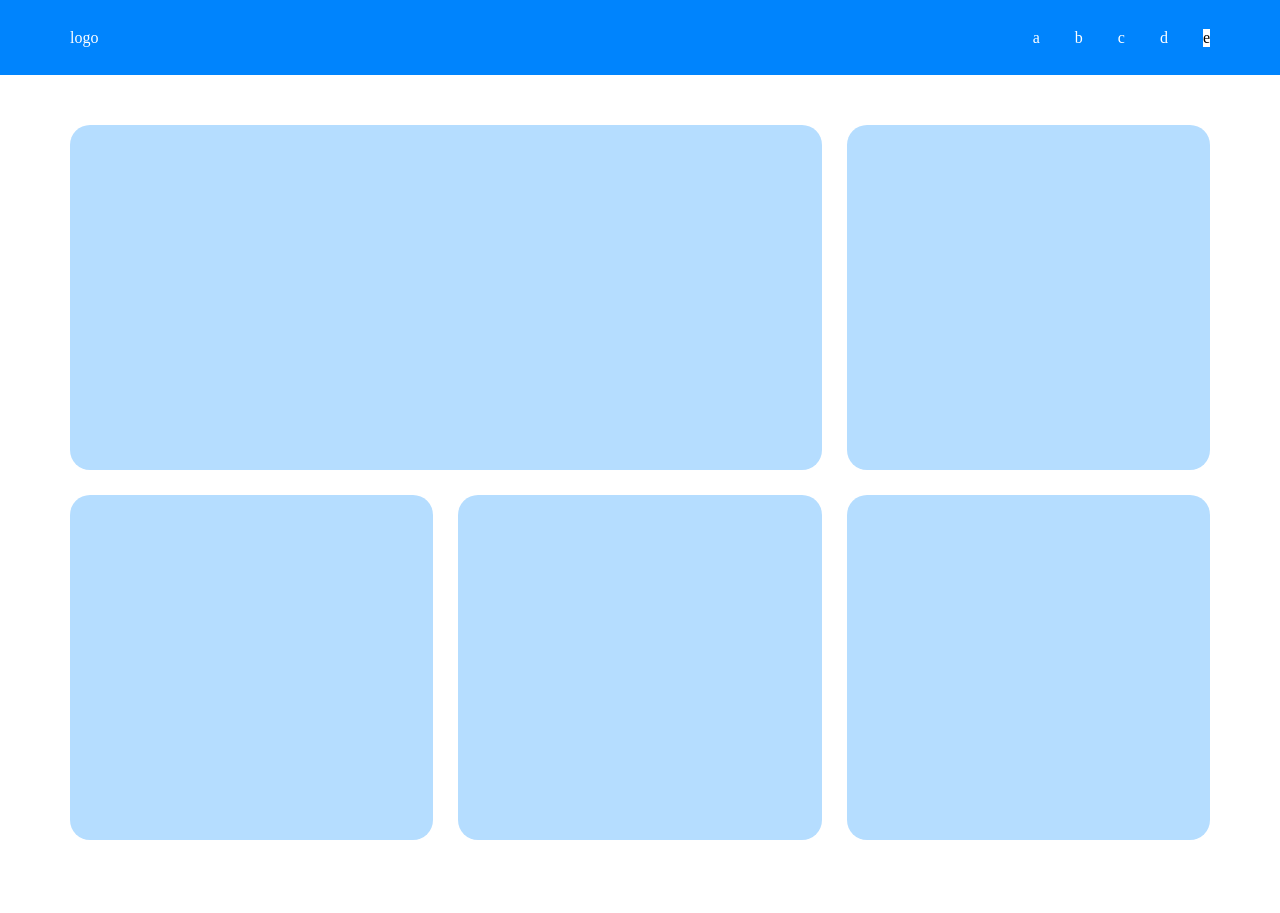
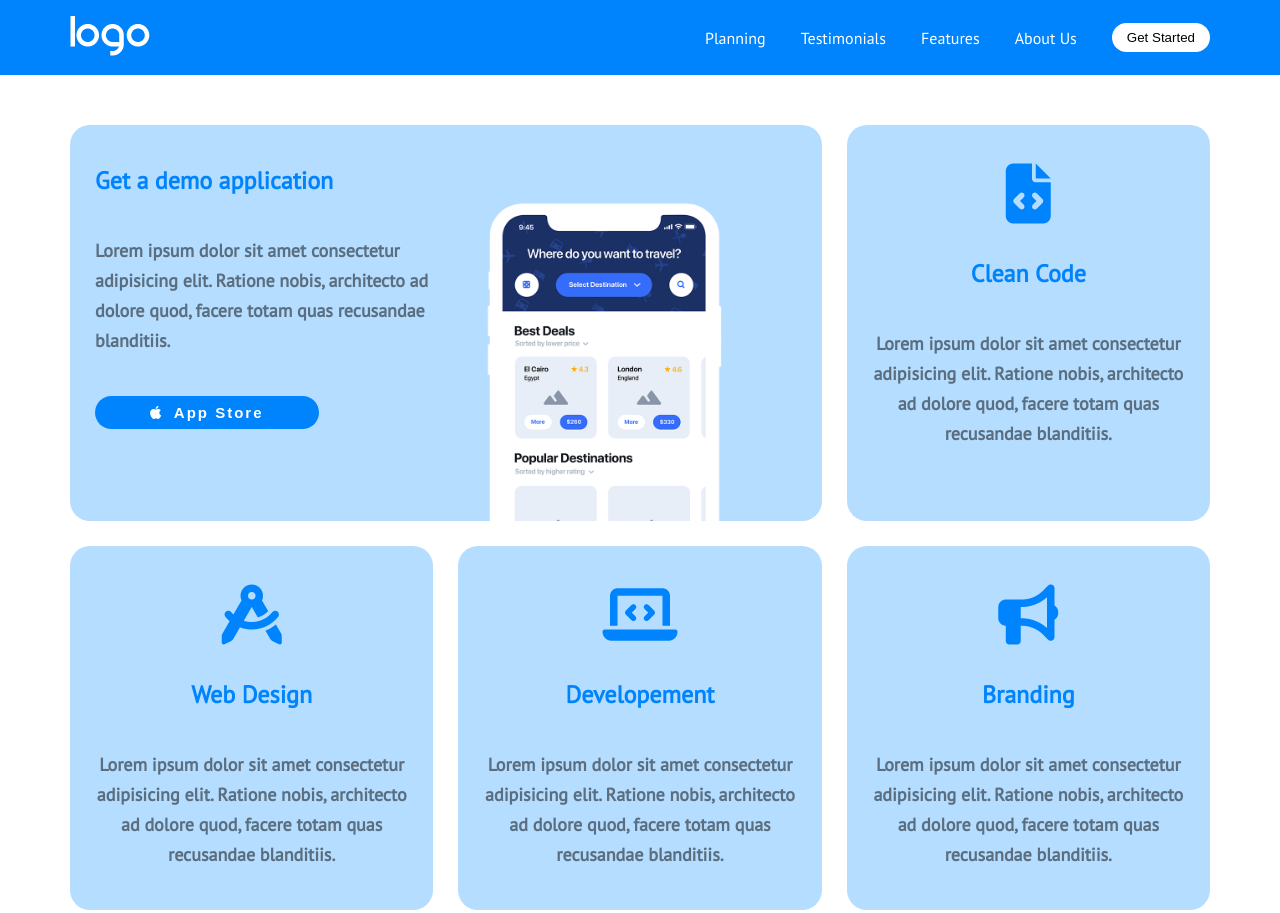
Before and after one commit to MirkoCherchi/htmlcss-responsive-layout, a plain HTML site: page index.html in a window 1280 px wide. Shown: the top 913 px of the page. Drawn offline with Linux system fonts and the light colour scheme.

Commit message:
feat: header e main sezione 1

```diff
--- a/css/style.css
+++ b/css/style.css
@@ -6,6 +6,11 @@
 }
 
 /* common */
+
+body{
+    font-family: 'PT Sans', sans-serif;
+}
+
 .container{
     width: 100%;
 }
@@ -17,7 +22,7 @@
 
 .nav-bar{
     background-color: #0084fd;
-    color: #ffffff;
+    color: #d9edff;
 }
 
 
@@ -30,11 +35,12 @@ ul li{
     list-style: none;
 }
 
-ul li .btn{
-    all: unset;
+.btn{
     color: #000000;
     background-color: #ffffff;
+    border: none;
 }
+
 
 /* header */
 .navigazione{
@@ -47,10 +53,16 @@ ul li .btn{
 .list-nav{
     display: flex;
     gap: 35px;
+    align-items: center;
 }
 
 .menu-icon{
     display: none;
+}
+
+.btn-nav{
+    padding: 7px 15px;
+    border-radius: 15px;
 }
 
 /* /header */
@@ -71,12 +83,66 @@ ul li .btn{
     width: calc((100% - 50px) / 3);
     background-color: #b5ddff;
     gap: 25px;
-    height: 345px;
     border-radius: 20px;
+    display: flex;
 }
 
 .blocco-big{
     width: calc((200% - 25px) / 3);
+
+}
+.left{
+    width: 50%;
+    padding: 40px 0 0 25px;
+}
+.right{
+    width: 50%;
+}
+
+.right .img-sez1{
+    width: 100%;
+    display: block;
+    padding: 70px 70px 0 0;
+}
+
+.p-sez1{
+    margin: 40px 0;
+    line-height: 30px;
+    color: #5a6e7f;
+    font-size: 18px;
+    font-weight: bold;
+}
+
+.text-sez1{
+    font-size: 24px;
+    color: #0084fd;
+}
+
+.btn-app{
+    padding: 8px 55px;
+    border-radius: 25px;
+    font-size: 15px;
+    background-color: #0084fd;
+    color: #ffffff;
+    font-weight: bolder;
+    letter-spacing: 2px;
+    cursor: pointer;
+}
+
+.fa-apple{
+    margin-right: 5px;
+}
+
+.blocco-mini{
+    display: block;
+    text-align: center;
+    padding: 30px 25px 0 25px;
+}
+
+.icon{
+    font-size: 60px;
+    color: #0084fd;
+    padding-bottom: 25px;
 }
 
 /* /seazione 1 */
@@ -213,9 +279,9 @@ ul li .btn{
 
 /* responsive */
 
-/* tablet da 0 a 768 */
+/* tablet da 0 a 992 */
 
-@media screen and (max-width: 768px) {
+@media screen and (max-width: 992px) {
 
     /* header */
     .list-nav{
@@ -236,6 +302,21 @@ ul li .btn{
         padding-top: 50px;
         padding-bottom: 105px;
     }
+
+    .blocco{
+        display: block;
+    }
+    .left{
+        width: 70%;
+    }
+    .right{
+        width: 60%;
+    }
+
+
+
+
+
     /* /sezione1 */
 
     /* sezione2 */
@@ -285,9 +366,9 @@ ul li .btn{
     /* /footer */
 
 }
-/* mobile da 0 a 576 */
+/* mobile da 0 a 768 */
 
-@media screen and (max-width: 576px) {
+@media screen and (max-width: 768px) {
 
     /* header */
     .fa-bars{
@@ -298,13 +379,39 @@ ul li .btn{
      /* main */
 
      /* sezione1 */
+
      .sezione1{
-        flex-direction: column;
+        display: block;
+        max-width: 768px;
      }
 
      .blocco{
+        display: block;
         width: 100%;
      }
+
+     .left,
+     .right{
+        width: 100%;
+        padding: 20px 25px 0 25px;
+        text-align: start;
+     }
+
+     .img-sez1{
+        width: 100%;
+        margin-left: 35px;
+     }
+
+     .blocco{
+        margin-bottom: 25px;
+     }
+
+     .blocco-mini{
+        padding-bottom: 25px;
+     }
+
+
+
     /* /sezione1 */
 
     /* sezione2 */
--- a/index.html
+++ b/index.html
@@ -11,6 +11,10 @@
         integrity="sha512-z3gLpd7yknf1YoNbCzqRKc4qyor8gaKU1qmn+CShxbuBusANI9QpRohGBreCFkKxLhei6S9CQXFEbbKuqLg0DA=="
         crossorigin="anonymous" referrerpolicy="no-referrer" />
 
+    <link rel="preconnect" href="https://fonts.googleapis.com">
+    <link rel="preconnect" href="https://fonts.gstatic.com" crossorigin>
+    <link href="https://fonts.googleapis.com/css2?family=PT+Sans&display=swap" rel="stylesheet">
+
     <!-- my css -->
     <link rel="stylesheet" href="css/style.css">
 
@@ -22,14 +26,14 @@
         <div class="container nav-bar">
             <!-- navigazione -->
             <nav class="navigazione mini-cont">
-                <div class="logo">logo</div>
+                <div class="logo"><img src="img/logo.png" alt="logo"></div>
                 <div class="menu">
                     <ul class="list-nav">
-                        <li><a href="#">a</a></li>
-                        <li><a href="#">b</a></li>
-                        <li><a href="#">c</a></li>
-                        <li><a href="#">d</a></li>
-                        <li><button class="btn">e</button></li>
+                        <li><a href="#">Planning</a></li>
+                        <li><a href="#">Testimonials</a></li>
+                        <li><a href="#">Features</a></li>
+                        <li><a href="#">About Us</a></li>
+                        <li><button class="btn btn-nav">Get Started</button></li>
                     </ul>
                     <div class="menu-icon"><i class="fa-solid fa-bars"></i></div>
                 </div>
@@ -43,11 +47,42 @@
     <main>
         <!-- seazione 1 -->
         <div class="mini-cont sezione1">
-            <div class="blocco blocco-big"></div>
-            <div class="blocco"></div>
-            <div class="blocco"></div>
-            <div class="blocco"></div>
-            <div class="blocco"></div>
+            <div class="blocco blocco-big">
+                <div class="left">
+                    <h3 class="text-sez1">Get a demo application</h3>
+                    <p class="p-sez1">Lorem ipsum dolor sit amet consectetur adipisicing elit. Ratione nobis, architecto
+                        ad dolore quod, facere totam quas recusandae blanditiis.</p>
+                    <button class="btn btn-app"><i class="fa-brands fa-apple"></i> App Store</button>
+                </div>
+                <div class="right"><img class="img-sez1" src="img/phone.png" alt="phone"></div>
+            </div>
+
+
+
+            <div class="blocco blocco-mini">
+                <div class="icon"><i class="fa-solid fa-file-code"></i></div>
+                <h3 class="text-sez1">Clean Code</h3>
+                <p class="p-sez1">Lorem ipsum dolor sit amet consectetur adipisicing elit. Ratione nobis, architecto
+                    ad dolore quod, facere totam quas recusandae blanditiis.</p>
+            </div>
+            <div class="blocco blocco-mini">
+                <div class="icon"><i class="fa-solid fa-compass-drafting"></i></div>
+                <h3 class="text-sez1">Web Design</h3>
+                <p class="p-sez1">Lorem ipsum dolor sit amet consectetur adipisicing elit. Ratione nobis, architecto
+                    ad dolore quod, facere totam quas recusandae blanditiis.</p>
+            </div>
+            <div class="blocco blocco-mini">
+                <div class="icon"><i class="fa-solid fa-laptop-code"></i></div>
+                <h3 class="text-sez1">Developement</h3>
+                <p class="p-sez1">Lorem ipsum dolor sit amet consectetur adipisicing elit. Ratione nobis, architecto
+                    ad dolore quod, facere totam quas recusandae blanditiis.</p>
+            </div>
+            <div class="blocco blocco-mini">
+                <div class="icon"><i class="fa-solid fa-bullhorn"></i></div>
+                <h3 class="text-sez1">Branding</h3>
+                <p class="p-sez1">Lorem ipsum dolor sit amet consectetur adipisicing elit. Ratione nobis, architecto
+                    ad dolore quod, facere totam quas recusandae blanditiis.</p>
+            </div>
         </div>
         <!-- /seazione 1 -->
 
```
Also changed, not shown: img/logo.png (added), img/phone.png (added).
